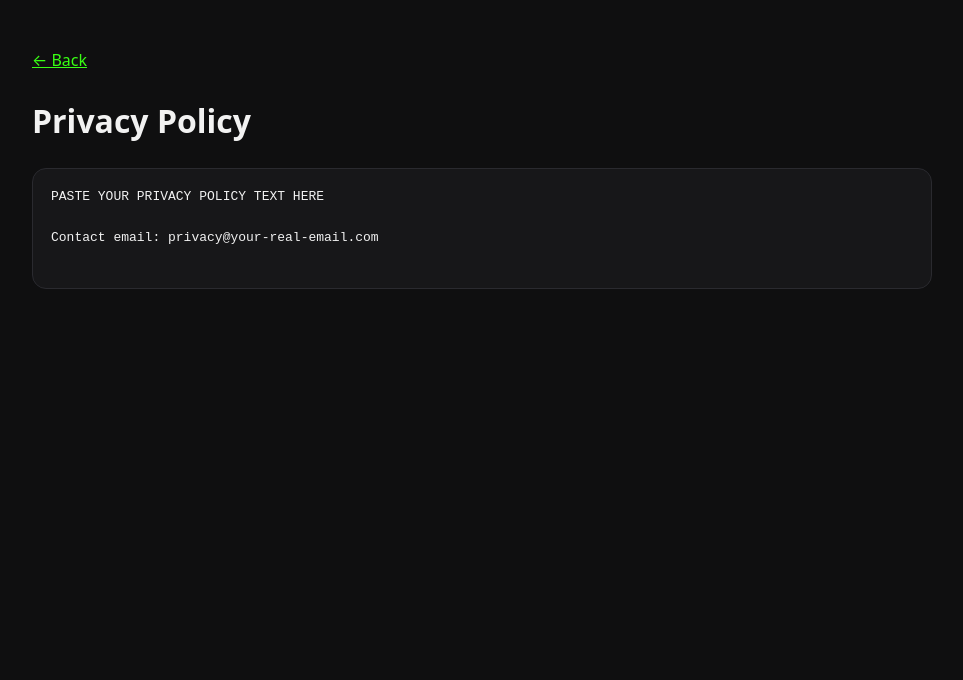
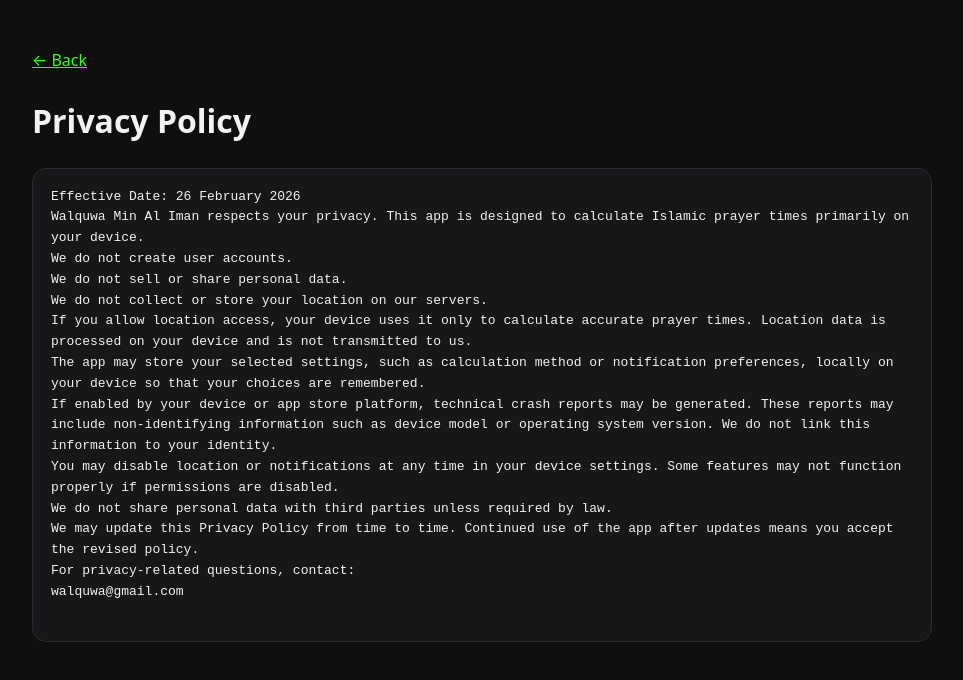
Before and after one commit to Walquwa/walquwa-wmi-legal, a plain HTML site: page privacy.html in a window 1280 px wide. Shown: the whole page, without its empty margins (158-1121 px from the left). Drawn offline with Linux system fonts and the light colour scheme.

Commit message:
Update privacy policy in privacy.html
Added detailed privacy policy and contact information.

```diff
--- a/privacy.html
+++ b/privacy.html
@@ -16,9 +16,19 @@
     <p><a href="./index.html">← Back</a></p>
     <h1>Privacy Policy</h1>
     <pre>
-PASTE YOUR PRIVACY POLICY TEXT HERE
-
-Contact email: privacy@your-real-email.com
+Effective Date: 26 February 2026
+Walquwa Min Al Iman respects your privacy. This app is designed to calculate Islamic prayer times primarily on your device.
+We do not create user accounts.
+We do not sell or share personal data.
+We do not collect or store your location on our servers.
+If you allow location access, your device uses it only to calculate accurate prayer times. Location data is processed on your device and is not transmitted to us.
+The app may store your selected settings, such as calculation method or notification preferences, locally on your device so that your choices are remembered.
+If enabled by your device or app store platform, technical crash reports may be generated. These reports may include non-identifying information such as device model or operating system version. We do not link this information to your identity.
+You may disable location or notifications at any time in your device settings. Some features may not function properly if permissions are disabled.
+We do not share personal data with third parties unless required by law.
+We may update this Privacy Policy from time to time. Continued use of the app after updates means you accept the revised policy.
+For privacy-related questions, contact:
+walquwa@gmail.com
     </pre>
   </main>
 </body>
```
